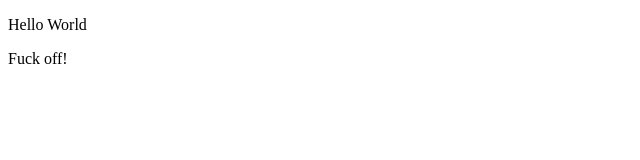
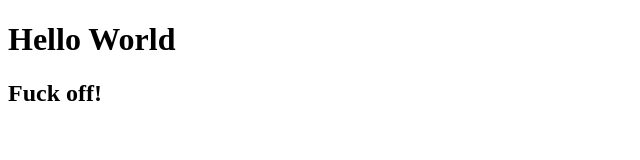
Before and after one commit to spryoloman/practice, a plain HTML site: page index.html in a window 1280 px wide. Shown: the whole page, without its empty margins (0-640 px from the left). Drawn offline with Linux system fonts and the light colour scheme; files whose address does not match are found by name.

Commit message:
index.html mod

```diff
--- a/index.html
+++ b/index.html
@@ -7,8 +7,8 @@
     <link rel="stylesheet" href="style.css">
 </head>
 <body>
-    <p>Hello World</p>
-    <p>Fuck off!</p>
+    <h1>Hello World</h1>
+    <h2>Fuck off!</h2>
     <script src="js/script.js"></script>
 </body>
 </html>
```
Also changed, not shown: script.js (line endings or trailing spaces).
